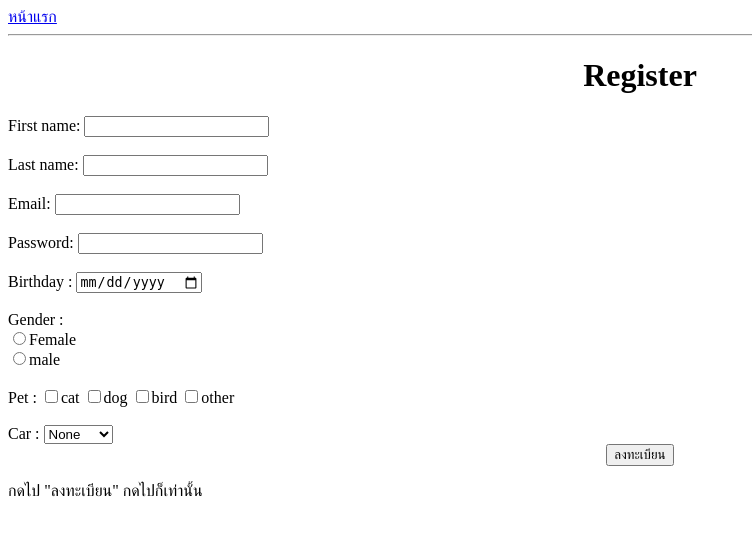
After one commit to BlackHand133/WebAppNew, a Flask app: page /register/ in a window 1280 px wide. The commit adds this page. Shown: the top 536 px of the page, without its empty margins (0-752 px from the left). Run offline with Flask 3, Linux system fonts and the light colour scheme.

Commit message:
Add files via upload

```diff
--- a/64020686/app.py
+++ b/64020686/app.py
@@ -7,7 +7,16 @@ app = Flask(__name__)
 
 def home():
 	return render_template('index.html')
+@app.route('/form/')
+
+def form():
+	return render_template('form.html')
+
+@app.route('/register/')
+
+def registerpage():
+	return render_template('register.html')
 
 if __name__ == '__main__':
 
-	app.run(host='10.240.19.188',port=5000,debug=True)
+	app.run(host='10.50.16.67',port=5000,debug=True)
--- /dev/null
+++ b/64020686/templates/register.html
@@ -0,0 +1,37 @@
+<!DOCTYPE html>
+<html lang="en">
+<head>
+  <meta charset="UTF-8">
+  <meta name="viewport" content="width=device-width, initial-scale=1.0">
+  <title>Document</title>
+</head>
+<body>
+  <a href="index.html">หน้าแรก</a><hr>
+  <center><h1>Register</h1></center>
+
+<form action="/action_page.php">
+  <label for="fname">First name:</label>
+  <input type="text" id="fname" name="fname"><br><br>
+  <label for="lname">Last name:</label>
+  <input type="text" id="lname" name="lname"><br><br>
+  <label for="email">Email:</label>
+  <input type="email" id="email" name="email"><br><br>
+  <label for="Password">Password:</label>
+  <input type="password" name="Ppass" id="Ppass"><br><br>
+  Birthday : <input type="date" name="" id=""><br><br>
+  Gender : <br>
+  <input type="radio" name="Gender" id="">Female <br>
+  <input type="radio" name="Gender" id="">male <br><br>
+  Pet : <input type="checkbox" name="Pet" id="">cat <input type="checkbox" name="Pet" id="">dog <input type="checkbox" name="Pet" id="">bird <input type="checkbox" name="Pet" id="">other <br><br>
+  Car : <select name="Car" id="">
+    <option value="None">None</option>
+    <option value="BYT">BYT</option>
+    <option value="LAMBO">LAMBO</option>
+  </select>
+
+  <center><input type="submit" value="ลงทะเบียน"></center>
+</form>
+
+<p>กดไป "ลงทะเบียน" กดไปก็เท่านั้น</p>
+</body>
+</html>
```
Also changed, not shown: 64020686/templates/form.html (added, +19 -0 lines), 64020686/templates/index.html (+27 -3 lines), 64020686/README.md, 64020686/templates/submit.png (added).
